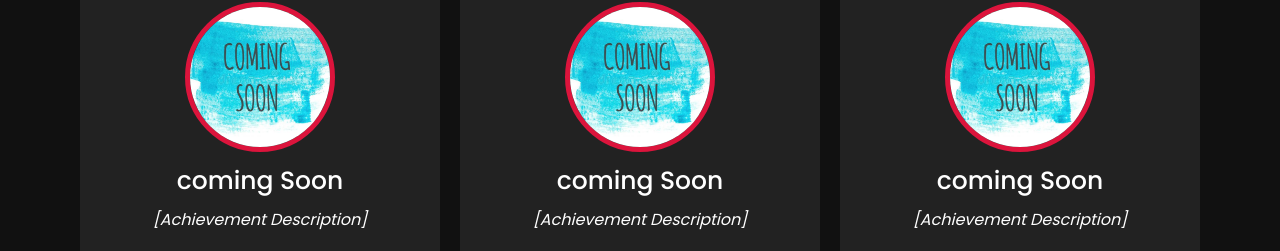
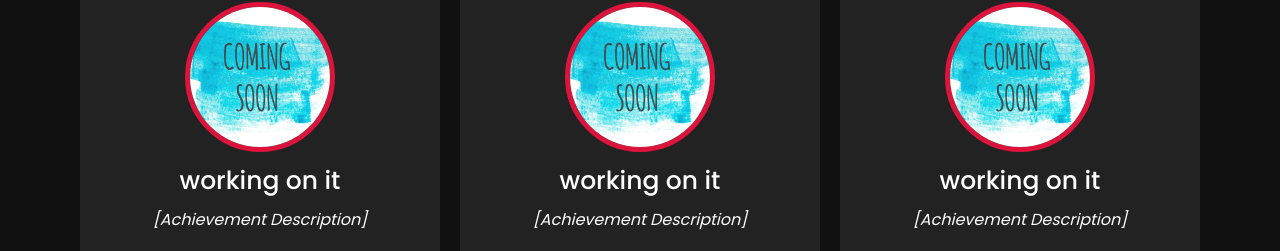
Before and after one commit to jawadalmuhtasim/jawadalmuhtasim.github.io, a plain HTML site: page index.html in a window 1280 px wide. Shown: the part 3000-3251 px from the top of the page. Drawn offline with nearby package versions, Linux system fonts and the light colour scheme.

Commit message:
working on it

```diff
--- a/index.html
+++ b/index.html
@@ -158,35 +158,35 @@
                 <div class="card">
                     <div class="box">
                         <img src="images/soon.jpg" alt="">
-                        <div class="text">coming Soon</div>
+                        <div class="text">working on it</div>
                         <p><i>[Achievement Description]</i></p>
                     </div>
                 </div>
                 <div class="card">
                     <div class="box">
                         <img src="images/soon.jpg" alt="">
-                        <div class="text">coming Soon</div>
+                        <div class="text">working on it</div>
                         <p><i>[Achievement Description]</i></p>
                     </div>
                 </div>
                 <div class="card">
                     <div class="box">
                         <img src="images/soon.jpg" alt="">
-                        <div class="text">coming Soon</div>
+                        <div class="text">working on it</div>
                         <p><i>[Achievement Description]</i></p>
                     </div>
                 </div>
                 <div class="card">
                     <div class="box">
                         <img src="images/soon.jpg" alt="">
-                        <div class="text">coming Soon</div>
+                        <div class="text">working on it</div>
                         <p><i>[Achievement Description]</i></p>
                     </div>
                 </div>
                 <div class="card">
                     <div class="box">
                         <img src="images/soon.jpg" alt="">
-                        <div class="text">coming Soon</div>
+                        <div class="text">working on it</div>
                         <p><i>[Achievement Description]</i></p>
                     </div>
                 </div>
```
